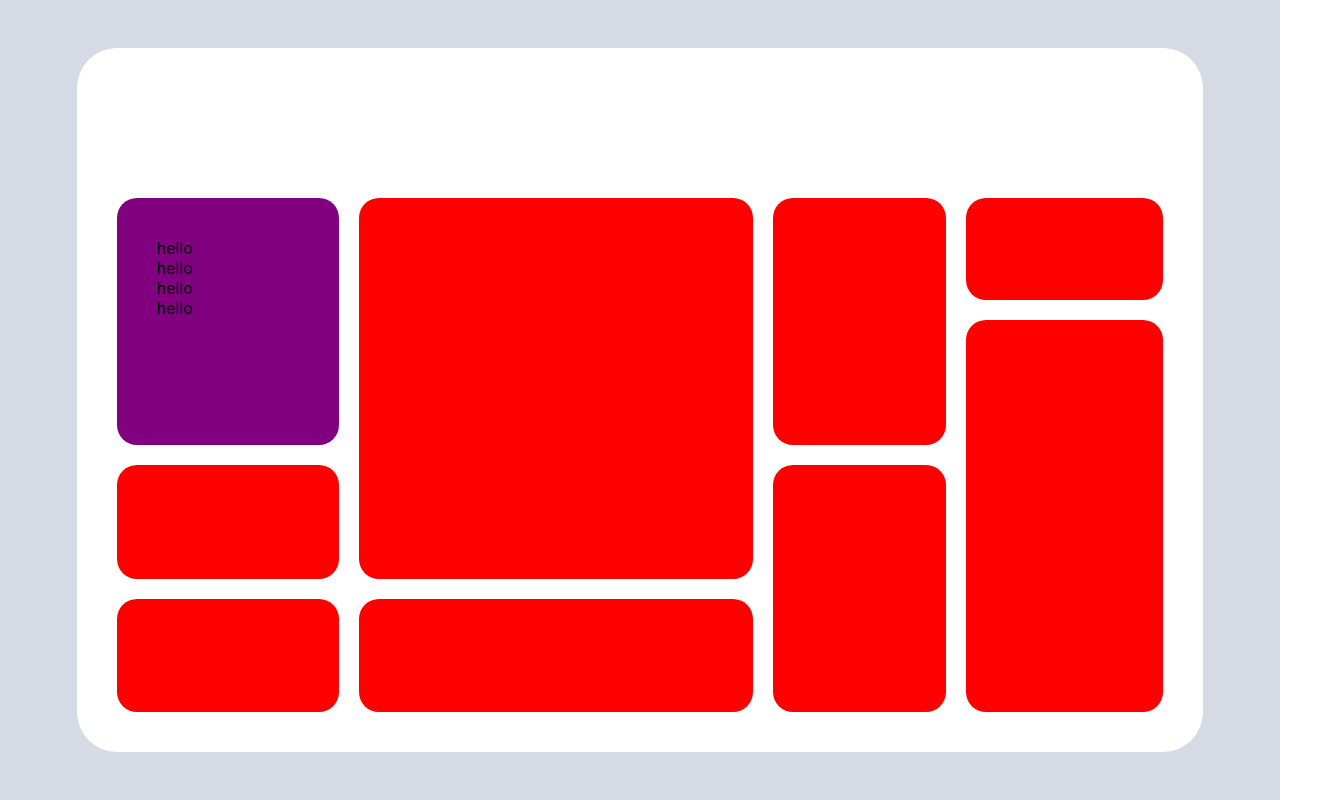
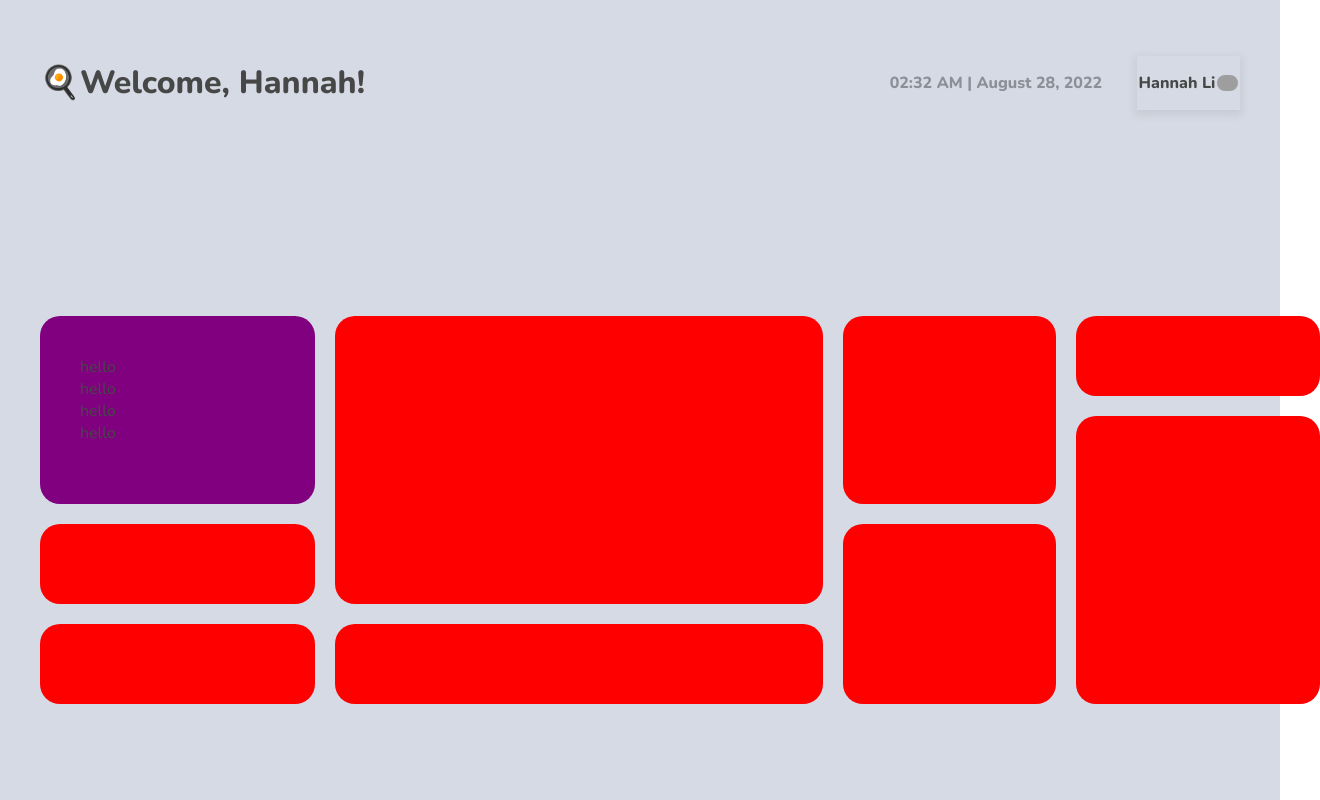
Before and after one commit to Hannahli6/Student-Dashboard, a React (Create React App) app in the folder my-app/: page / in a window 1280 px wide. Shown: the whole page, 1320 px wide, since content can reach past the window. Built offline with nearby package versions, Linux system fonts and the light colour scheme; grey boxes are pictures that could not be loaded.

Commit message:
add google fonts link

```diff
--- a/my-app/public/index.html
+++ b/my-app/public/index.html
@@ -25,6 +25,11 @@
       Learn how to configure a non-root public URL by running `npm run build`.
     -->
     <title>React App</title>
+
+    <!--Fonts-->
+    <link rel="preconnect" href="https://fonts.googleapis.com">
+    <link rel="preconnect" href="https://fonts.gstatic.com" crossorigin>
+    <link href="https://fonts.googleapis.com/css2?family=Nunito:wght@400;800&display=swap" rel="stylesheet">
   </head>
   <body>
     <noscript>You need to enable JavaScript to run this app.</noscript>
--- a/my-app/src/App.css
+++ b/my-app/src/App.css
@@ -1,8 +1,31 @@
+ *, *::before, *::after {
+  box-sizing: border-box;
+}
+
+:root {
+  --border-radius-component: 10px;
+  --border-radius-profile: 50px;
+  --dark: #474747;
+  --grey: #8B8F97;
+}
+
+html, body {
+  margin: 0;
+  padding: 0;
+  color: var(--dark);
+}
+
 .App {
   height: 100vh;
-  background-color: #d5dae4;
+  background-color: #D5DAE4;
+  font-family: 'Nunito', sans-serif;
 }
-.dashbaord {
+
+h2, h3 {
+  font-size: 1em;
+}
+
+.dashboard {
   background-color: white;
   position: relative;
   display: flex;
@@ -13,6 +36,7 @@
   margin: auto;
   border-radius: 40px;
 }
+
 .grid {
   /* edit the first margin value after the nav component is added in */
   margin: 150px 40px 40px 40px;
@@ -29,18 +53,19 @@
     "goal video music todo"
     "graph timer music todo";
 }
+
 .widgets{
   background-color: red;
   border-radius: 20px;
   box-sizing: border-box;
   padding: 40px;
 }
+
 .calendar {
   background-color: purple;
   grid-area: calendar;
   display: flex;
   flex-direction: column;
-
 }
 
 .goal {
--- a/my-app/src/App.js
+++ b/my-app/src/App.js
@@ -5,6 +5,8 @@ function App() {
   return (
     <div className="App">
       <div className="dashbaord">
+        <Nav />
+
         {/* grid */}
         <div className="grid">
           <div className="calendar widgets">
--- a/my-app/src/components/Nav/Nav.css
+++ b/my-app/src/components/Nav/Nav.css
@@ -1,4 +1,33 @@
-h1{
-  color: blue;
-  font-size: 48px;
+#nav {
+    width: 100%;
+    height: 10%;
+    display: flex;
+    padding: 40px;
+    justify-content: space-between;
+    align-items: center;
 }
+
+.nav-right-side {
+    display: flex;
+    align-items: center;
+    justify-content: flex-end;
+    gap: 5%;
+}
+
+.nav-date-time {
+    color: var(--grey);
+}
+
+.profile {
+    display: flex;
+    align-items: center;
+    justify-content: space-evenly;
+    width: 15%;
+    box-shadow: 0 3px 8px 2px rgba(71, 71, 71, 0.1);
+}
+
+.profile-image {
+    width: 20%;
+    height: auto;
+    border-radius: var(--border-radius-profile); /*link to variables declared in App.css*/
+}
--- a/my-app/src/components/Nav/Nav.js
+++ b/my-app/src/components/Nav/Nav.js
@@ -1,6 +1,23 @@
 import './Nav.css'
 const Nav = () => {
-  return <h1>hello</h1>
+  const date = new Date(); // create new Date object
+  const dateWithoutSeconds = date.toLocaleTimeString([], {hour: '2-digit', minute: '2-digit'}) // gets rid of seconds in date (original format: 06:05:45 PM -> 06:05 PM)
+  const dateInWords = date.toLocaleDateString([], {year: 'numeric', month: 'long', day: 'numeric'}) // gets the date in words
+
+  return (
+    <div id='nav'>
+      <h1>🍳Welcome, Hannah!</h1>
+
+      <div className='nav-right-side'>
+        <h2 className='nav-date-time'>{dateWithoutSeconds} | {dateInWords}</h2>
+
+        <div className='profile'>
+          <h3>Hannah Li</h3>
+          <img className='profile-image' src='https://images.unsplash.com/photo-1524650359799-842906ca1c06?ixlib=rb-1.2.1&ixid=MnwxMjA3fDB8MHxwaG90by1wYWdlfHx8fGVufDB8fHx8&auto=format&fit=crop&w=880&q=80' alt='' />
+        </div>
+      </div>
+    </div>
+  )
 }
 
 export default Nav;
--- a/my-app/src/index.css
+++ /dev/null
@@ -1,13 +0,0 @@
-body {
-  margin: 0;
-  font-family: -apple-system, BlinkMacSystemFont, 'Segoe UI', 'Roboto', 'Oxygen',
-    'Ubuntu', 'Cantarell', 'Fira Sans', 'Droid Sans', 'Helvetica Neue',
-    sans-serif;
-  -webkit-font-smoothing: antialiased;
-  -moz-osx-font-smoothing: grayscale;
-}
-
-code {
-  font-family: source-code-pro, Menlo, Monaco, Consolas, 'Courier New',
-    monospace;
-}
--- a/my-app/src/index.js
+++ b/my-app/src/index.js
@@ -1,6 +1,5 @@
 import React from 'react';
 import ReactDOM from 'react-dom/client';
-import './index.css';
 import App from './App';
 
 const root = ReactDOM.createRoot(document.getElementById('root'));
```
